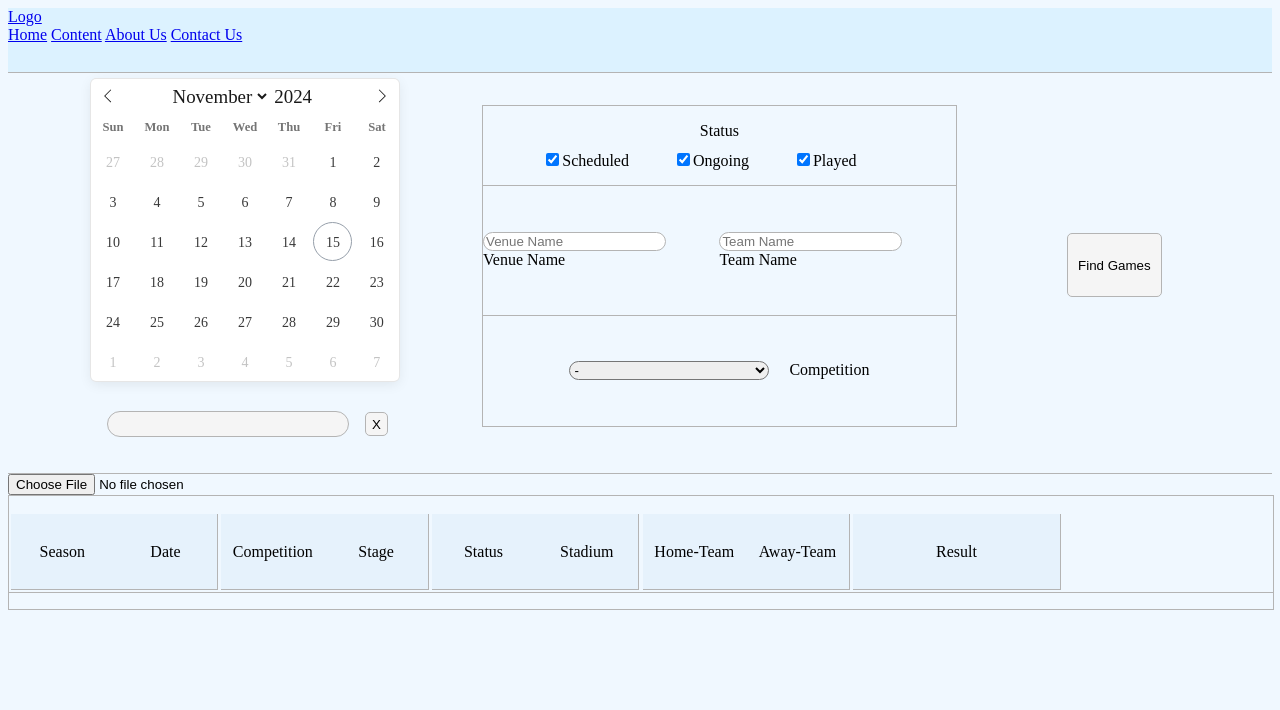
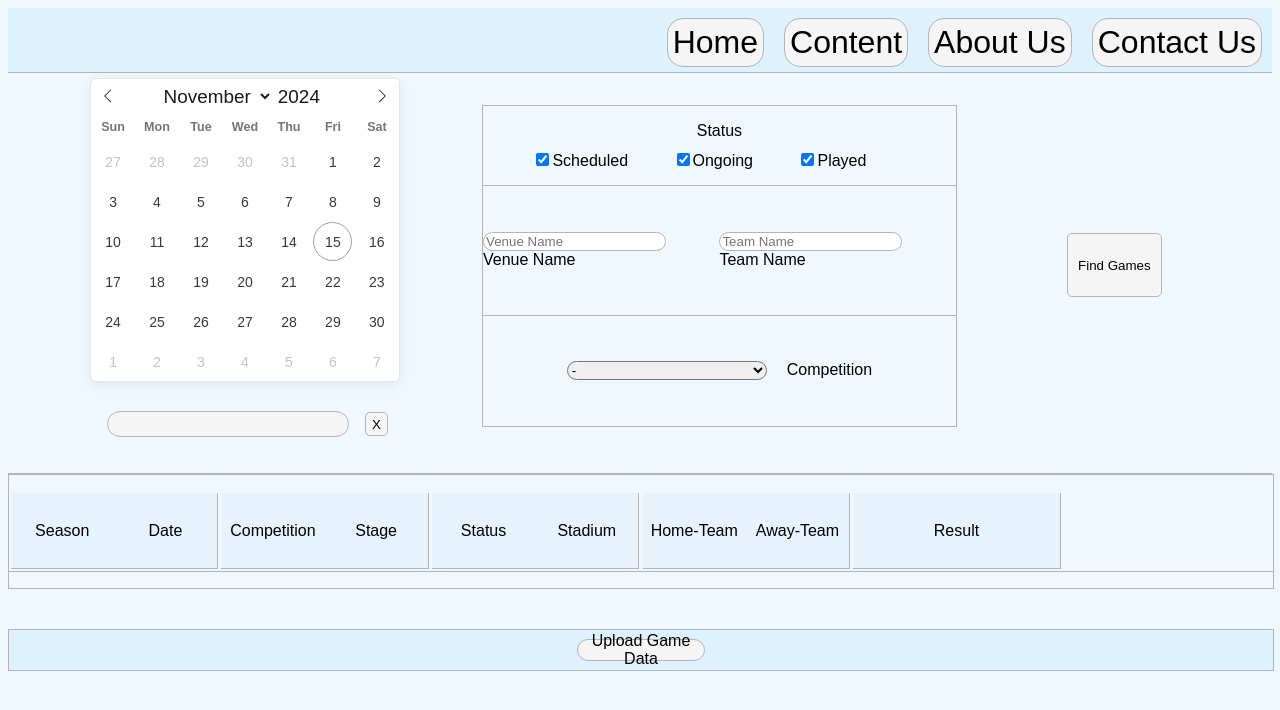
Before and after one commit to ar-ctic/sports_calendar, a plain HTML site: page app/views/index.html in a window 1280 px wide. Drawn offline with nearby package versions, Linux system fonts and the light colour scheme; files that its build step writes are made by us from their sources; no server answers.

Commit message:
change header/footer

```diff
--- a/app/static/index.css
+++ b/app/static/index.css
@@ -1,10 +1,13 @@
 body {
-    height: 150%;
+    height: 100%;
     background-color: #F0F8FF;
-
+    font-family:sans-serif;
 }
 
-
+.content {
+    min-height: 100%; /* Ensure the content fills the height */
+    position: relative;
+}
 
 header {
     position: relative;
@@ -15,6 +18,50 @@ header {
     margin-bottom: 4vh;
     background-color: #dcf2ff;
     border-bottom: 1px solid rgb(180, 180, 180);
+}
+
+footer {
+    position:relative;
+    bottom: 0;
+    width: 100%;
+    height: 5vh;
+    background-color: #dcf2ff;
+    text-align: center;
+    margin-top: 5vh;
+    border: 1px solid rgb(180, 180, 180);
+}
+
+footer input{
+    display: none;
+}
+
+.custom-button {
+    display: inline-block;
+    width: 10%;
+    height: 50%;
+    background-color: #f5f5f5;
+    border: 1px solid rgb(180, 180, 180);
+    border-radius: 1rem;
+    cursor: pointer;
+
+}
+
+.navbar {
+    display: flex;
+    position: absolute;
+    margin: 10px;
+    right: 0;
+    font-size: 2rem;
+    gap: 20px;
+}
+
+.navbar a{
+    color: black;
+    padding: 5px;
+    border-radius: 1rem;
+    background-color: #f5f5f5;
+    text-decoration: none;
+    border: 1px solid rgb(180, 180, 180);
 }
 
 .center {
--- a/app/views/index.html
+++ b/app/views/index.html
@@ -12,13 +12,12 @@
 <body>
 
     <header class="header border-bottom-1px">
-        <a href="#" class="logo">Logo</a>
 
         <nav class="navbar">
-            <a href="#">Home</a>
-            <a href="#">Content</a>
-            <a href="#">About Us</a>
-            <a href="#">Contact Us</a>
+            <a href="">Home</a>
+            <a href="">Content</a>
+            <a href="">About Us</a>
+            <a href="">Contact Us</a>
         </nav>
 
     </header>
@@ -70,7 +69,7 @@
         </div>
     </div>
 
-    <input type="file" name="file" id="file-input" accept=".json">
+
 
     <div class="games-container">
         <div class="games-info game-container">
@@ -112,6 +111,11 @@
         </div>
 
     </div>
+
+    <footer class="center">
+        <label for="file-input" class="custom-button center">Upload Game Data</label>
+        <input type="file" name="file" id="file-input" accept=".json">
+    </footer>
 </body>
 
 <script>
```
